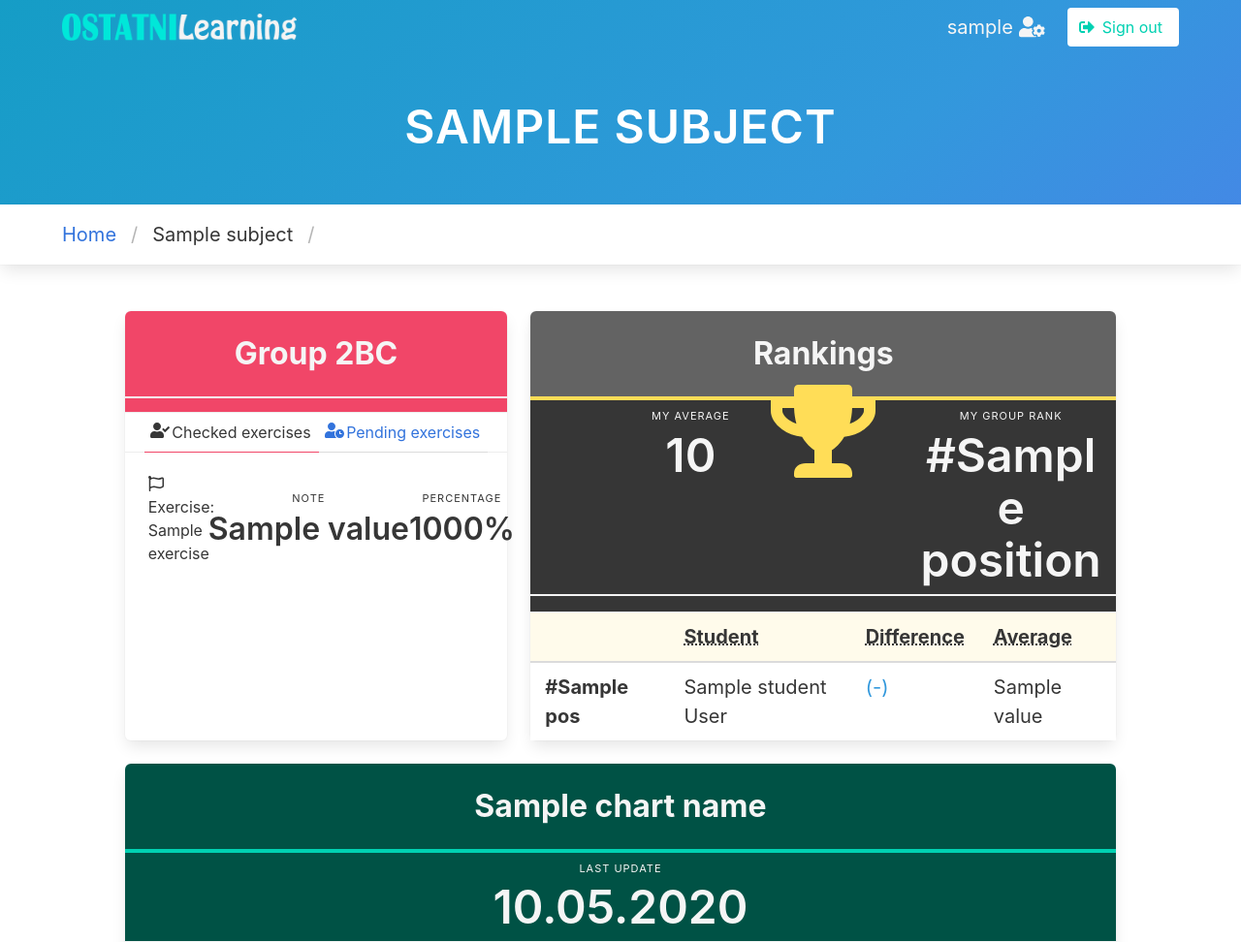
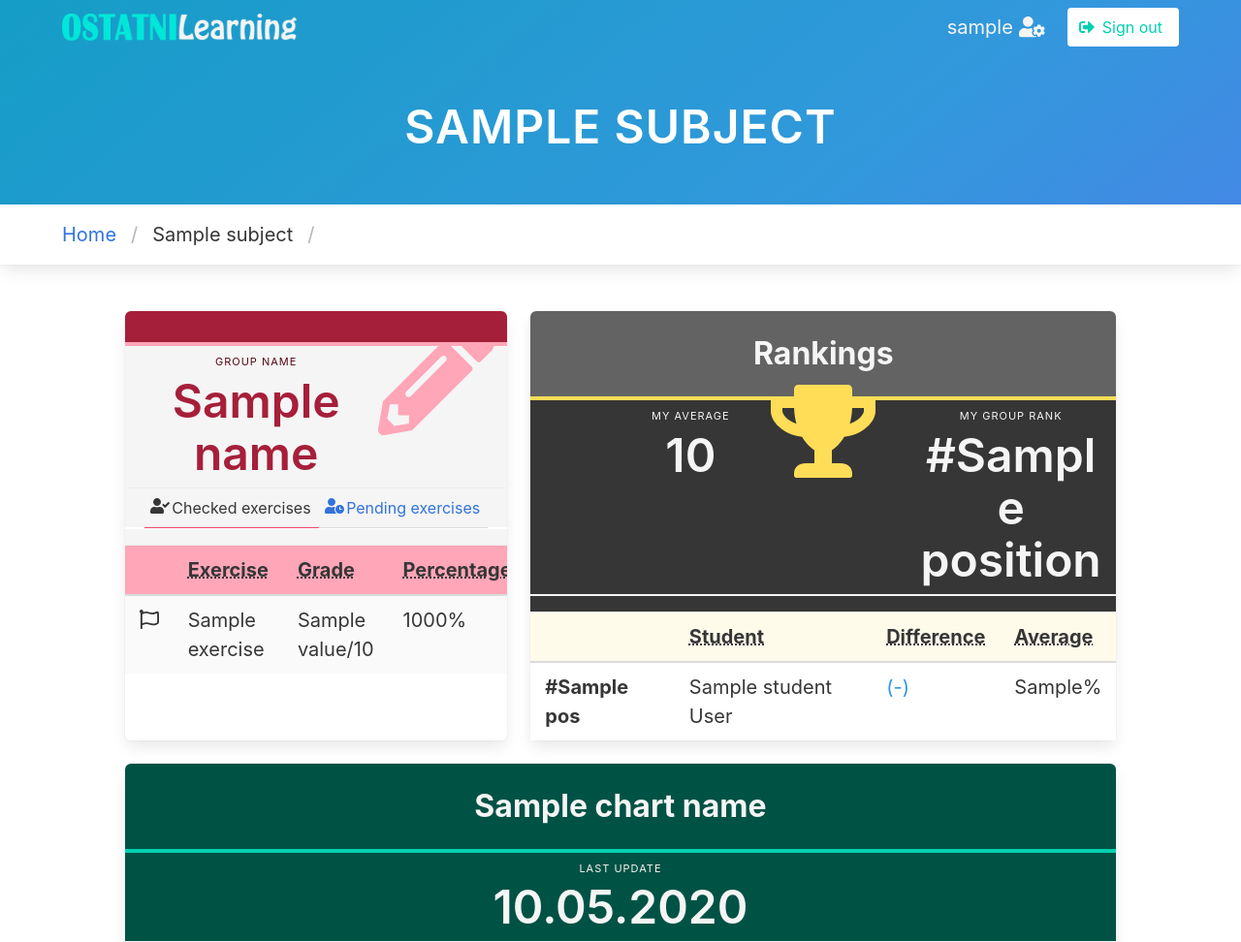
Before and after one commit to ostatni5/hall-of-fame, a Django app: template hallOfFameStudent/templates/hallOfFameStudent/group_student.html in a window 1280 px wide. Shown: the top 972 px of the page at 97% size. Run offline with Django 3.2, Linux system fonts and the light colour scheme; tables that the repository leaves empty hold one stand-in row (values such as "Sample post"); the template is opened without the code that fills it: values that come from a table or form of the project are taken from there, most other values are stand-ins (such as "Sample title", 1, 10 or a date in 2020); parts of the project's set-up code (start-up, migrations or seed data) failed here and were passed over; some libraries are stand-ins or nearby versions.

Commit message:
lista zadań zmieniona w tabelkę

```diff
--- a/hallOfFameStudent/templates/hallOfFameStudent/group_ranks_panel.html
+++ b/hallOfFameStudent/templates/hallOfFameStudent/group_ranks_panel.html
@@ -87,7 +87,7 @@
                             </p>
                             {% endif %}
                         </td>
-                        <td>{{ ranking.value }}</td>
+                        <td>{{ ranking.mean_value }}%</td>
                     </tr>
                     {% endwith %}
                     {% empty %}
--- a/hallOfFameStudent/templates/hallOfFameStudent/group_student.html
+++ b/hallOfFameStudent/templates/hallOfFameStudent/group_student.html
@@ -22,7 +22,7 @@
             class="section">
         <div class="columns">
             <div class="column is-4 is-offset-1">
-                {% include 'hallOfFameStudent/student_exercises_panel.html' with group_name="2BC" checked=exercises.checked pending=exercises.pending %}
+                {% include 'hallOfFameStudent/student_exercises_panel.html' with group_name=name checked=exercises.checked pending=exercises.pending %}
             </div>
             <div class="column is-6">
                 {% include 'hallOfFameStudent/group_ranks_panel.html' with my_ranking=my_ranking group_ranking=group_ranking%}
--- a/hallOfFameStudent/templates/hallOfFameStudent/student_exercises_panel.html
+++ b/hallOfFameStudent/templates/hallOfFameStudent/student_exercises_panel.html
@@ -10,14 +10,25 @@
     }
 </script>
 <article id="exercises" class="panel is-danger checked-list" style="height: 100%">
-    <p class="panel-heading is-size-3 navbar has-shadow has-text-centered has-text-light">
-            <span style="width: 100%; text-align: center;">
-                Group {{ group_name }}
-            </span>
-    </p>
-    <p class="panel-block has-text-light has-background-danger">
-    </p>
-    <p class="panel-tabs is-size-6 checked">
+    <div class="panel-heading is-size-3 navbar has-text-centered has-text-light" style="border-bottom: 4px solid #FFA6B8; padding: .5em; min-height: 0; background: #A61F3A;"> {% comment %}background: #590818;{% endcomment %}
+
+    </div>
+    <div class="panel-block is-block has-background-light">
+        <div class="columns is-gapless is-mobile">
+            <div class="column is-8 has-text-centered">
+                    <p class="heading" style=" color: #590818;">Group Name</p>
+                    <a class="title is-size-1" style=" color: #A61F3A;">
+                        {{ group_name }}
+                    </a>
+            </div>
+            <p class="is-hidden-mobile column is-4 has-text-centered">
+                <span class="icon is-large is-size-4" style="color: #FFA6B8;">
+                    <i class="fas fa-5x fa-pencil-alt"></i>
+                </span>
+            </p>
+        </div>
+    </div>
+    <p class="panel-tabs is-size-6 checked has-background-light" style="border-bottom: 2px solid #FFF;">
         <a class="is-active">
             <span class="icon is-small">
                 <i class="fas fa-user-check"></i>
@@ -31,7 +42,7 @@
             <span>Pending exercises</span>
         </a>
     </p>
-    <p class="panel-tabs is-size-6 pending">
+    <p class="panel-tabs is-size-6 pending has-background-light" style="border-bottom: 2px solid #FFF;">
         <a class="is-text" onclick="toggle_checked()">
             <span class="icon is-small">
                 <i class="fas fa-user-check"></i>
@@ -45,8 +56,77 @@
             <span>Pending exercises</span>
         </a>
     </p>
-    {% for exe in pending %}
-    {% with class="pending"%}
+    <p class="panel-block has-text-light has-background-light">
+    </p>
+    <div class="panel-block is-block is-paddingless">
+        <div class="table-container" >
+            <table class="table is-fullwidth is-size-5 is-hoverable is-striped">
+                <thead>
+                    <tr class="is-bold" style="background: #FFA6B8">
+                        <th></th>
+                        <th><abbr title="Name of the Exercise">Exercise</abbr></th>
+                        <th><abbr title="Grade assigned to this exercise">Grade</abbr></th>
+                        <th><abbr title="Percentage value of the grade">Percentage</abbr></th>
+                    </tr>
+                </thead>
+                <tbody>
+                {% for exe in pending %}
+                {% with class="pending"%}
+                    <tr class="{{ class }}">
+                        <th><i class="far fa-flag" aria-hidden="true"></i></th>
+                        <td>
+                            <span>
+                                {{ exe.name }}
+                            </span>
+                        </td>
+                        <td>
+                            <span>
+                                _/{{ exe.max_score }}
+                            </span>
+                        </td>
+                        <td>
+                            _
+                        </td>
+                    </tr>
+                {% endwith %}
+                {% empty %}
+                    <tr class="{{ class }}">
+                        <td rowspan="4">no {{ class }} exercises yet</td>
+                    </tr>
+                {% endfor %}
+                {% for score in checked %}
+                {% with exe=score.exercise class="checked"%}
+                    <tr class="{{ class }}">
+                        <th><i class="far fa-flag" aria-hidden="true"></i></th>
+                        <td>
+                            <span>
+                                {{ exe.name }}
+                            </span>
+                        </td>
+                        <td>
+                            <span>
+                                {{ score.value|default:'_' }}/{{ exe.max_score }}
+                            </span>
+                        </td>
+                        <td>
+                            {{  score.value|percent:exe.max_score|roundTo:2 }}%
+                        </td>
+                    </tr>
+                {% endwith %}
+                {% empty %}
+                    <tr class="{{ class }}">
+                        <td rowspan="4">no {{ class }} exercises yet</td>
+                    </tr>
+                {% endfor %}
+                </tbody>
+            </table>
+        </div>
+    </div>
+
+
+
+
+{% comment %}
         <a class="panel-block is-block {{ class }}">
             <nav class="level is-fullwidth">
                 <div class="level-item column is-one-fifth is-vcentered">
@@ -84,8 +164,8 @@
                 </div>
             </nav>
         </a>
-    {% endfor %}
-
+    {% endfor %}{% endcomment %}
+{% comment %}
     {% for score in checked %}
     {% with exe=score.exercise class="checked"%}
         <a class="panel-block is-block {{ class }}">
@@ -125,13 +205,13 @@
                 </div>
             </nav>
         </a>
-    {% endfor %}
+    {% endfor %}{% endcomment %}
 </article>
 <style>
-    .checked-list > .pending{
+    .checked-list tr.pending, .checked-list p.pending{
         display: none !important;
     }
-    .pending-list > .checked{
+    .pending-list tr.checked, .pending-list p.checked{
         display: none !important;
     }
 </style>
--- a/hallOfFameStudent/views.py
+++ b/hallOfFameStudent/views.py
@@ -56,7 +56,7 @@ class GroupStudentView(StudentView, TemplateView):
         group = get_object_or_404(Group, id=self.kwargs.get('course_id', None))
         checked_exercises = student.scores.filter(exercise__group=group)
         # niechleuj -------------------------------------------------------
-        pending_exercises = Exercise.objects.filter(group=group) #.difference(checked_exercises)
+        pending_exercises = group.exercises.difference(group.exercises.filter(scores__student=student))
         group_students = StatGroupStudentScore.objects.filter(stat_group__group=group).order_by('-mean_value').all()
         group_ranking, my_ranking = create_ranking_students_and_me(group_students, student.pk)  # obj.pos
 
@@ -78,6 +78,7 @@ class GroupStudentView(StudentView, TemplateView):
         context = super().get_context_data(**kwargs)
         context['username'] = student.name + " " + student.surname
         context['subject'] = group.subject
+        context['name'] = group.name
         context['my_ranking'] = {
             'position': my_ranking,
             'average': my_average
```
